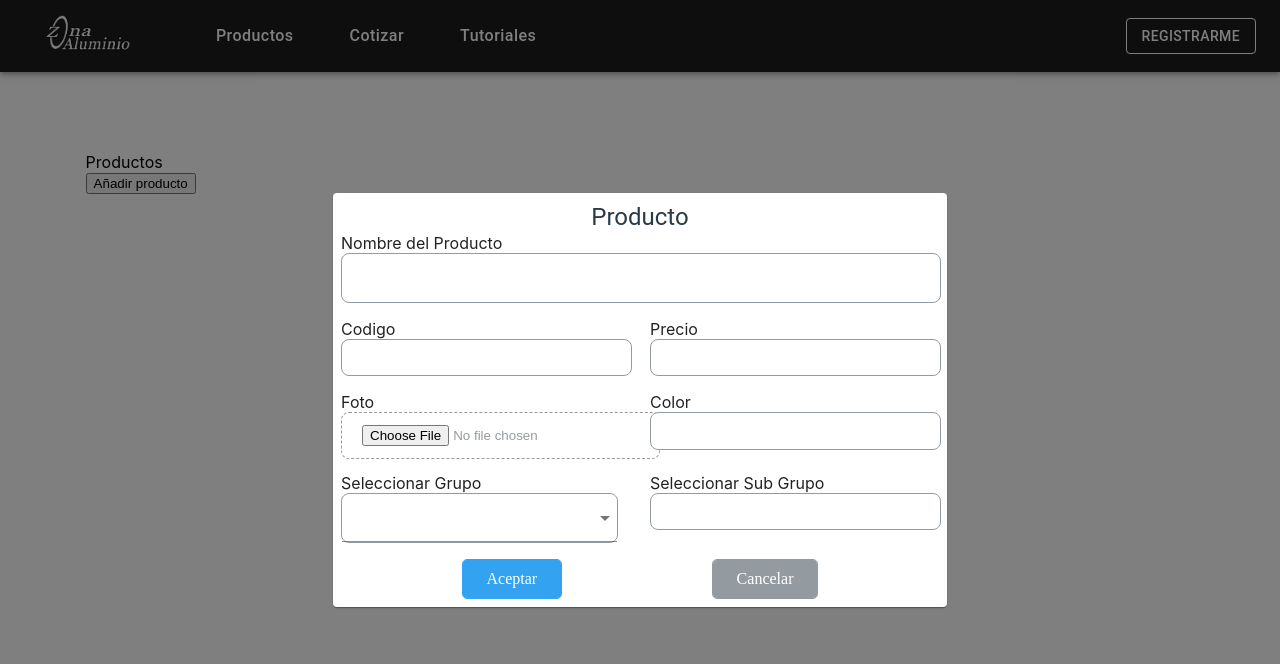
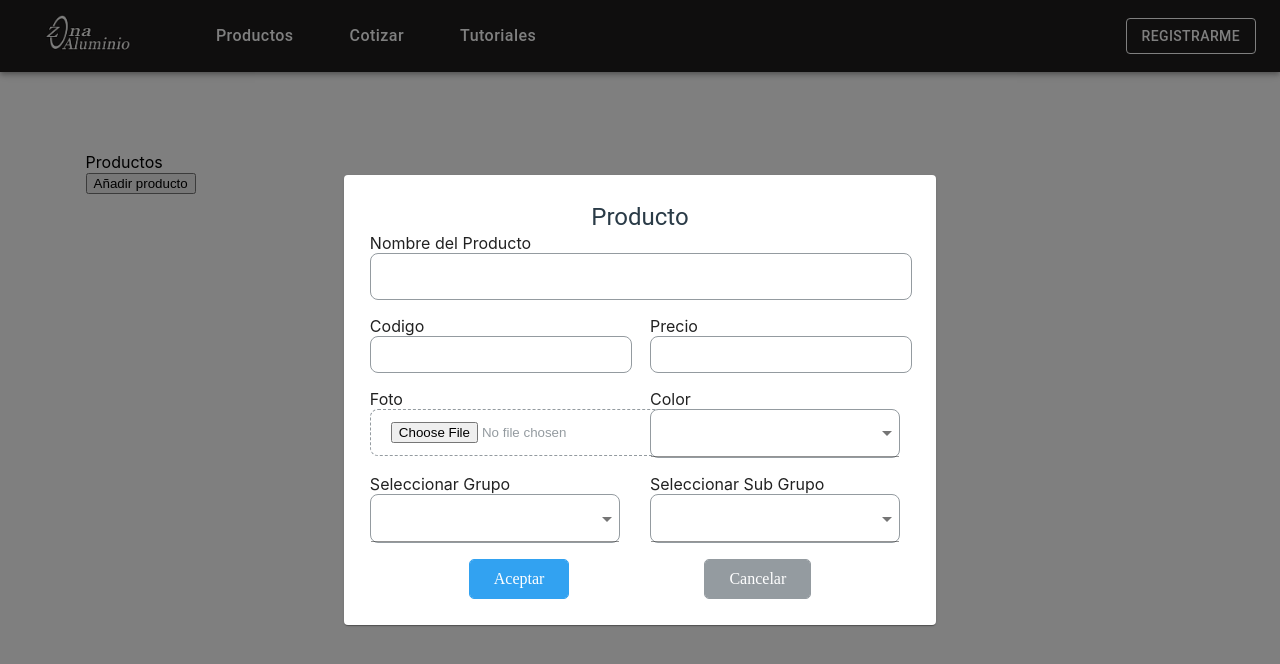
Before and after one commit to alfredoSalinas/web-zona-aluminio, a React (Create React App) app: page / in a window 1280 px wide. Both pictures are taken after a click on the button "Añadir producto". Shown: the top 664 px of the page. Built offline with nearby package versions, Linux system fonts and the light colour scheme.

Commit message:
formularios

```diff
--- a/src/components/formularios/formularioProducto.js
+++ b/src/components/formularios/formularioProducto.js
@@ -4,7 +4,7 @@ import {makeStyles, Select, MenuItem} from '@material-ui/core';
 
 const useStyles= makeStyles((theme) => ({
     paper:{
-        padding: theme.spacing(1)
+        padding: '2%'
     },
     label:{
         textAlign: 'left',
@@ -132,7 +132,20 @@ const FormularioProducto = (eventos)=>{
                     <label className={classes.label}>
                         Color
                     </label>
-                    <input type="text" className={classes.formControl} name="color"/>
+                    <Select
+                        labelId="demo-simple-select-disabled-label"
+                        id="demo-simple-select-disabled"
+                        value={age}
+                        onChange={handleChange}
+                        className={classes.formControl}
+                        >
+                        <MenuItem value={10}>Natural</MenuItem>
+                        <MenuItem value={20}>Champagne</MenuItem>
+                        <MenuItem value={30}>Negro</MenuItem>
+                        <MenuItem value={40}>Cromado</MenuItem>
+                        <MenuItem value={50}>Bronce</MenuItem>
+                        <MenuItem value={60}>Sin color</MenuItem>
+                    </Select>
                 </div>
             </Box>
             <Box display='flex' justifyContent='flex-start'>
@@ -159,7 +172,20 @@ const FormularioProducto = (eventos)=>{
                     <label className={classes.label}>
                         Seleccionar Sub Grupo
                     </label>
-                    <input type="text" className={classes.formControl} name="subGrupo"/>
+                    <Select
+                        labelId="demo-simple-select-disabled-label"
+                        id="demo-simple-select-disabled"
+                        value={age}
+                        onChange={handleChange}
+                        className={classes.formControl}
+                        >
+                        <MenuItem value="">
+                            <em>None</em>
+                        </MenuItem>
+                        <MenuItem value={10}>Ten</MenuItem>
+                        <MenuItem value={20}>Twenty</MenuItem>
+                        <MenuItem value={30}>Thirty</MenuItem>
+                    </Select>
                 </div>
             </Box>
             <Box display='flex' justifyContent='center'>
--- a/src/pages/productos.js
+++ b/src/pages/productos.js
@@ -1,6 +1,6 @@
 import React, { useState, useEffect } from "react";
 import ModalProducto from "../components/modales/modalProducto";
-
+import {makeStyles} from '@material-ui/core';
 
 const Productos = ()=>{
     const [open, setOpen] = useState(false)
@@ -12,7 +12,24 @@ const Productos = ()=>{
     const handleClose =()=>{
         setOpen(false)
     }
-
+    const useStyles = makeStyles((theme) => ({
+        modal: {
+          display: 'flex',
+          alignItems: 'center',
+          justifyContent: 'center',
+        },
+        paper: {
+          backgroundColor: theme.palette.background.paper,
+          boxShadow: theme.shadows[5],
+          width:'80%',
+          padding:'15px',
+          display:'flex',
+          fontFamily: 'MyriadPro',
+          flexDirection:'column',
+          justifyContent:'center',
+          alignItems:'center',
+        },
+      }));
     return(
         <div style={{marginTop:80, marginLeft:'5%', marginRight:'5%'}}>
             <div style={{justifyContent:'space-between', marginBottom:'3%'}}>
```
